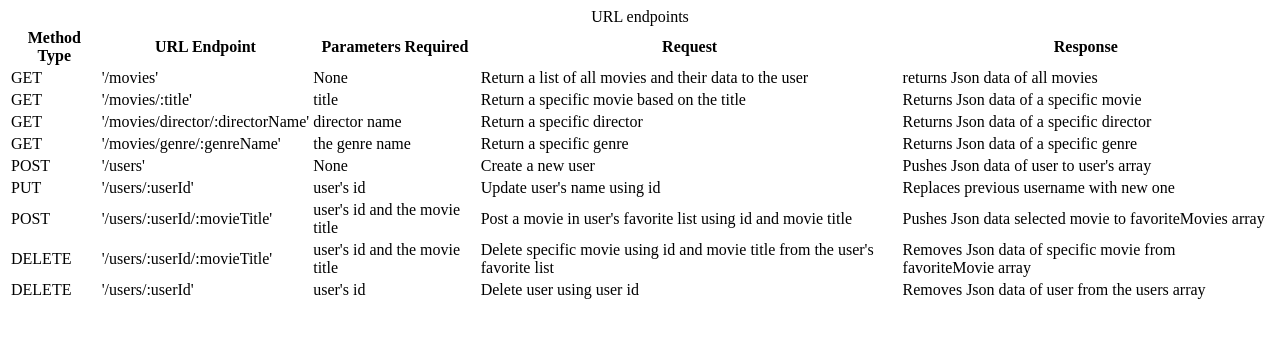
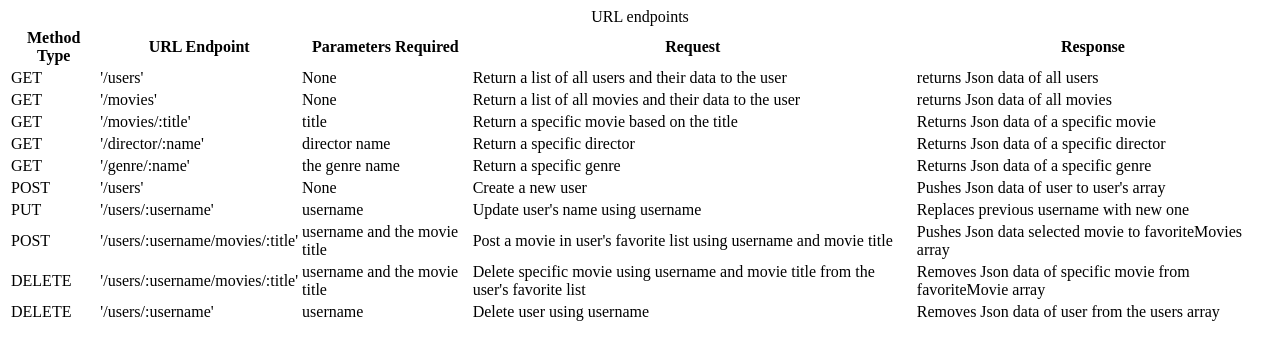
Before and after one commit to khurdt/movie-app-api, a website: page public/documentation.html in a window 1280 px wide. Drawn offline with Linux system fonts and the light colour scheme.

Commit message:
updated paths

```diff
--- a/public/documentation.html
+++ b/public/documentation.html
@@ -4,7 +4,7 @@
 	<meta charset="utf-8">
 	<meta name="viewport" content="width=device-width, initial-scale=1">
 	<title>Documentation</title>
-	<!-- <link rel="stylesheet" type="text/css" href="./css/styles.css"> -->
+	<!-- <link rel="stylesheet" type="text/css" href="./styles.css"> -->
 </head>
 <body>
 	<table>
@@ -21,6 +21,13 @@
 		<tbody>
 			<tr>
 				<td>GET</td>
+				<td>'/users'</td>
+				<td>None</td>
+				<td>Return a list of all users and their data to the user</td>
+				<td>returns Json data of all users</td>
+			</tr>
+			<tr>
+				<td>GET</td>
 				<td>'/movies'</td>
 				<td>None</td>
 				<td>Return a list of all movies and their data to the user</td>
@@ -35,14 +42,14 @@
 			</tr>
 			<tr>
 				<td>GET</td>
-				<td>'/movies/director/:directorName'</td>
+				<td>'/director/:name'</td>
 				<td>director name</td>
 				<td>Return a specific director</td>
 				<td>Returns Json data of a specific director</td>
 			</tr>
 			<tr>
 				<td>GET</td>
-				<td>'/movies/genre/:genreName'</td>
+				<td>'/genre/:name'</td>
 				<td>the genre name</td>
 				<td>Return a specific genre</td>
 				<td>Returns Json data of a specific genre</td>
@@ -56,30 +63,30 @@
 			</tr>
 			<tr>
 				<td>PUT</td>
-				<td>'/users/:userId'</td>
-				<td>user's id</td>
-				<td>Update user's name using id</td>
+				<td>'/users/:username'</td>
+				<td>username</td>
+				<td>Update user's name using username</td>
 				<td>Replaces previous username with new one</td>
 			</tr>
 			<tr>
 				<td>POST</td>
-				<td>'/users/:userId/:movieTitle'</td>
-				<td>user's id and the movie title</td>
-				<td>Post a movie in user's favorite list using id and movie title</td>
+				<td>'/users/:username/movies/:title'</td>
+				<td>username and the movie title</td>
+				<td>Post a movie in user's favorite list using username and movie title</td>
 				<td>Pushes Json data selected movie to favoriteMovies array</td>
 			</tr>
 			<tr>
 				<td>DELETE</td>
-				<td>'/users/:userId/:movieTitle'</td>
-				<td>user's id and the movie title</td>
-				<td>Delete specific movie using id and movie title from the user's favorite list</td>
+				<td>'/users/:username/movies/:title'</td>
+				<td>username and the movie title</td>
+				<td>Delete specific movie using username and movie title from the user's favorite list</td>
 				<td>Removes Json data of specific movie from favoriteMovie array</td>
 			</tr>
 			<tr>
 				<td>DELETE</td>
-				<td>'/users/:userId'</td>
-				<td>user's id</td>
-				<td>Delete user using user id</td>
+				<td>'/users/:username'</td>
+				<td>username</td>
+				<td>Delete user using username</td>
 				<td>Removes Json data of user from the users array</td>
 			</tr>
 		</tbody>
```
